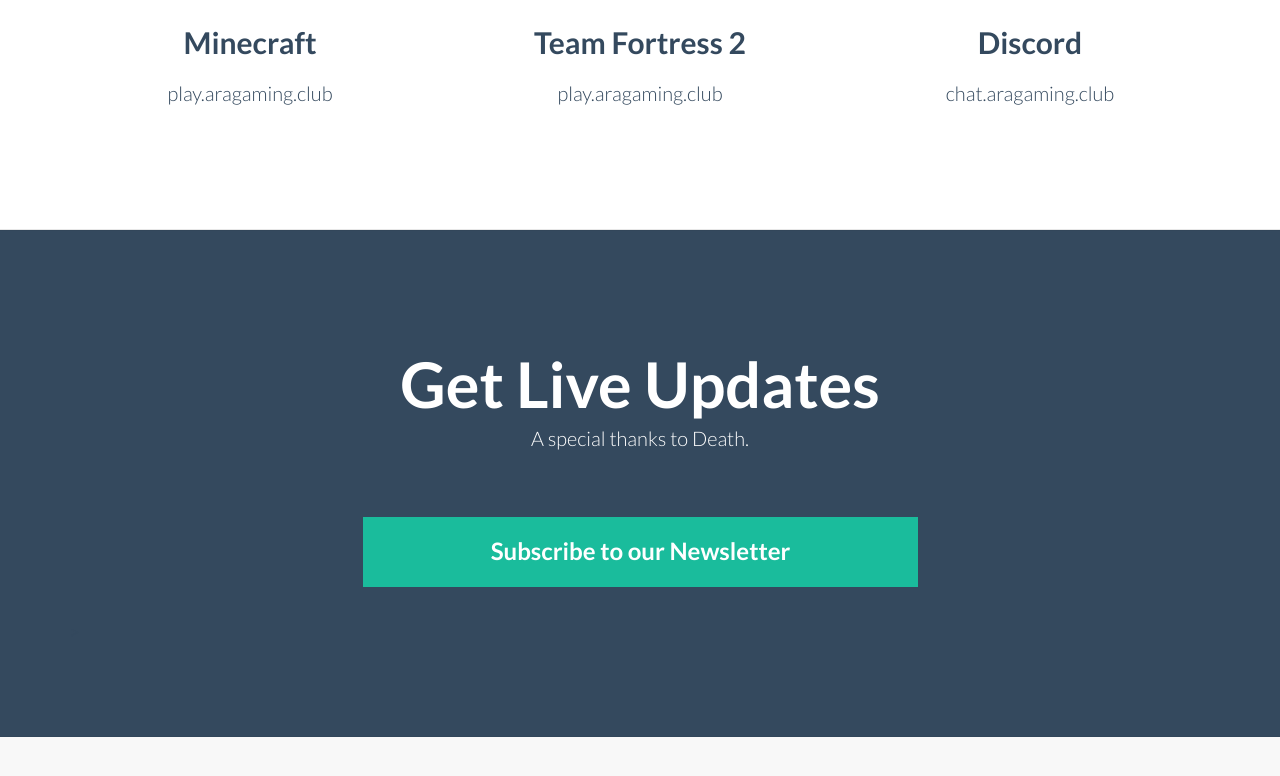
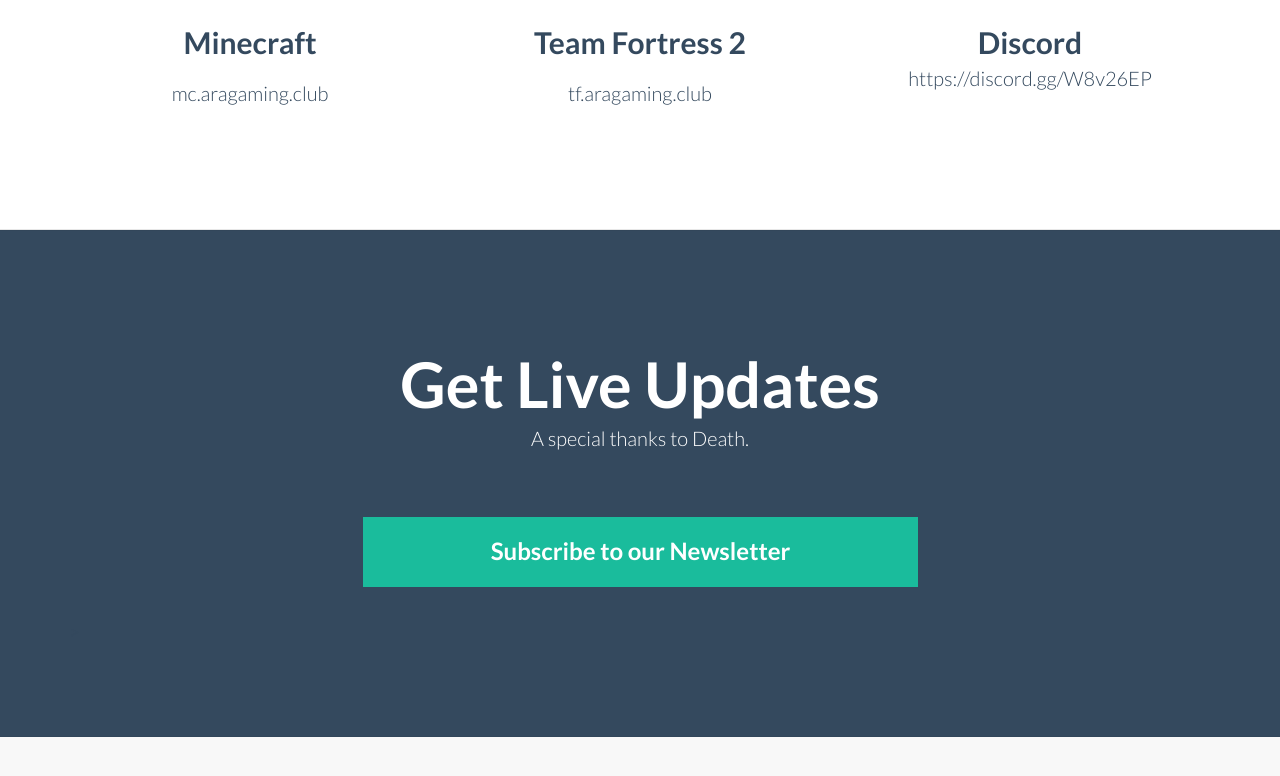
Before and after one commit to blakenz/aragaming-website, a plain HTML site: page index.html in a window 1280 px wide. Shown: the part 1899-2675 px from the top of the page. Drawn offline with Linux system fonts and the light colour scheme; a script that the page names is missing.

Commit message:
Fixed server urls

```diff
--- a/index.html
+++ b/index.html
@@ -158,7 +158,7 @@
 				<div class="col-sm-4 wow fadeInDown text-center">
 				  <img class="rotate" src="img/icon/controller.svg" alt="Generic placeholder image">
 				  <h3>Minecraft</h3>
-				  <p class="lead">play.aragaming.club<br><span class="server-online"></span></p>
+				  <p class="lead">mc.aragaming.club<br><span class="server-online"></span></p>
 
 
 				  <!-- <p><a class="btn btn-embossed btn-primary view" role="button">View Details</a></p> -->
@@ -167,14 +167,14 @@
 				<div class="col-sm-4 wow fadeInDown text-center">
 				  <img  class="rotate" src="img/icon/sunglasses.svg" width="100px" height="100px" alt="Generic placeholder image">
 				   <h3>Team Fortress 2</h3>
-				   <p class="lead">play.aragaming.club</p>
+				   <p class="lead">tf.aragaming.club</p>
 				   <!-- <p><a class="btn btn-embossed btn-primary view" role="button">View Details</a></p> -->
 				</div><!-- /.col-lg-4 -->
 
 				<div class="col-sm-4 wow fadeInDown text-center">
 				  <img  class="rotate" src="img/icon/Discord-Logo-Color.svg" width="100px" height="100px" alt="Generic placeholder image">
 				   <h3>Discord</h3>
-					<p class="lead">chat.aragaming.club</p>
+					<a class="lead" href="https://discord.gg/W8v26EP">https://discord.gg/W8v26EP</a>
 				  <!-- <p><a class="btn btn-embossed btn-primary view" role="button">View Details</a></p> -->
 				</div><!-- /.col-lg-4 -->
 
```
